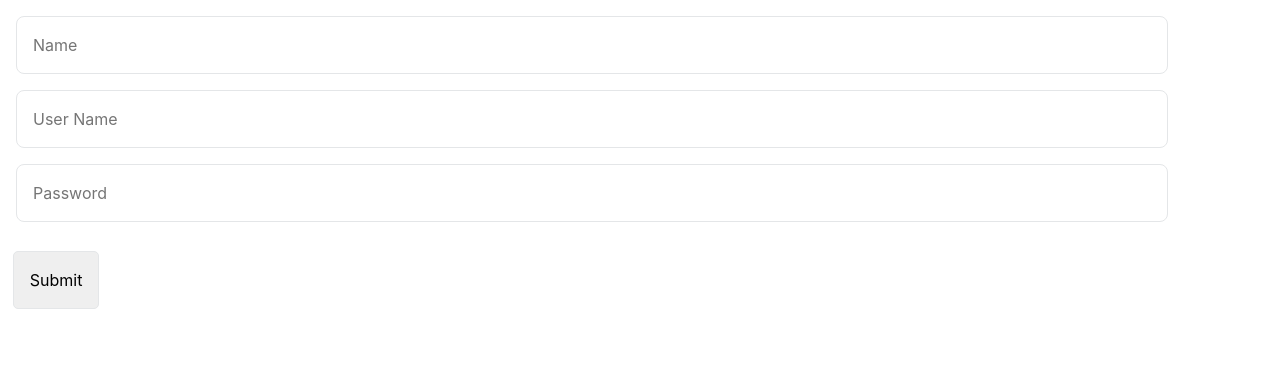
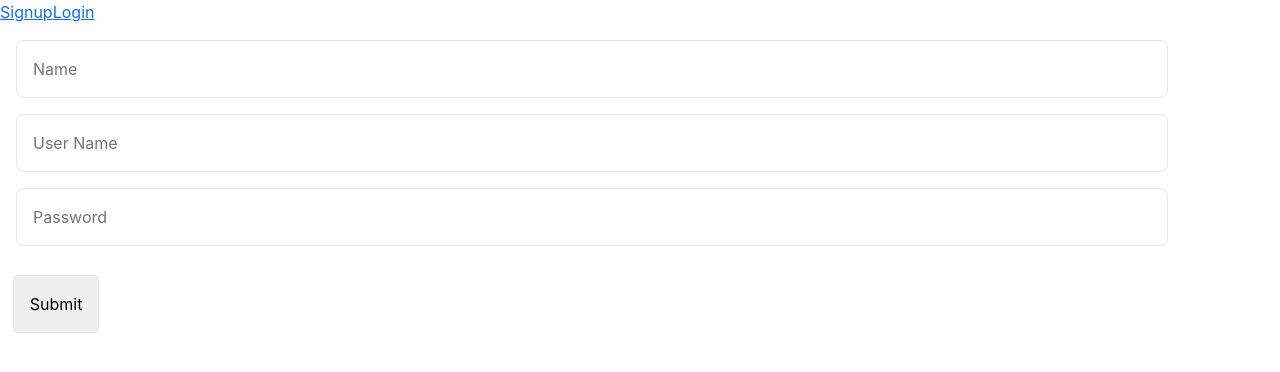
Before and after one commit to ft-potluck-planer-05-units3-4/front-end, a React (Create React App) app: page /signup in a window 1280 px wide. Shown: the top 372 px of the page. Built offline with nearby package versions, Linux system fonts and the light colour scheme.

Commit message:
Fixed Routing, finished Unprotected componentfunctionality

```diff
--- a/src/App.js
+++ b/src/App.js
@@ -11,7 +11,6 @@ import {
 import rootReducer from './reducers';
 
 import PrivateRoute from './utils/privateRoute';
-import Signup from './components/Signup';
 import Protected from './components/Protected';
 import Unprotected from './components/Unprotected';
 const store = createStore( rootReducer, applyMiddleware( ReduxThunk ) );
@@ -22,7 +21,7 @@ function App() {
       <Router>
         <Switch>
           <PrivateRoute path="/protected" component={Protected}/>
-          <Route path="/" component={Signup} />
+          <Route path="/" component={Unprotected} />
         </Switch>
       </Router>
     </Provider>
--- a/src/components/Unprotected.js
+++ b/src/components/Unprotected.js
@@ -1,16 +1,24 @@
 import React from 'react';
-import { Switch, Route } from 'react-router-dom';
+import { Switch, Route, NavLink, Redirect } from 'react-router-dom';
 
-import Signup from './Signup'
-import Login from './Login'
+import Signup from './Signup';
+import Login from './Login';
 
 function Unprotected(){
   return (
-    <Switch>
-      <Route path='/signup' component={Signup}/>
-      <Route path='/login' component={Login}/>
-      <Route path='/' component={Signup}/>
-    </Switch>
+    <div>
+      <nav>
+        <NavLink to='/signup'>Signup</NavLink>
+        <NavLink to='/login'>Login</NavLink>
+      </nav>
+      <Switch>
+        <Route path='/signup' component={Signup}/>
+        <Route path='/login' component={Login}/>
+        <Route path='/'>
+          <Redirect to='/signup'/>
+        </Route>
+      </Switch>
+    </div>
   );
 }
 
```
